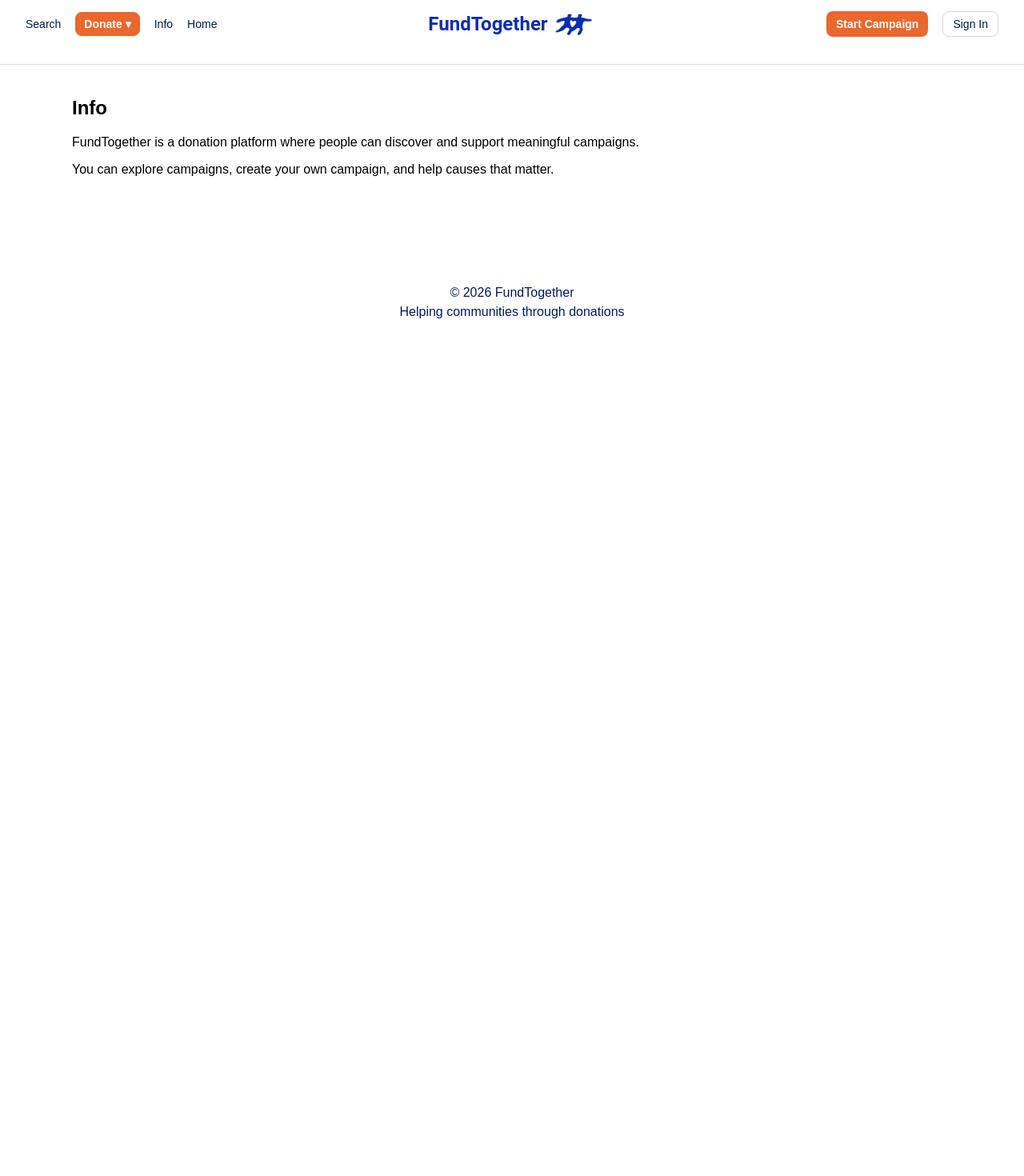
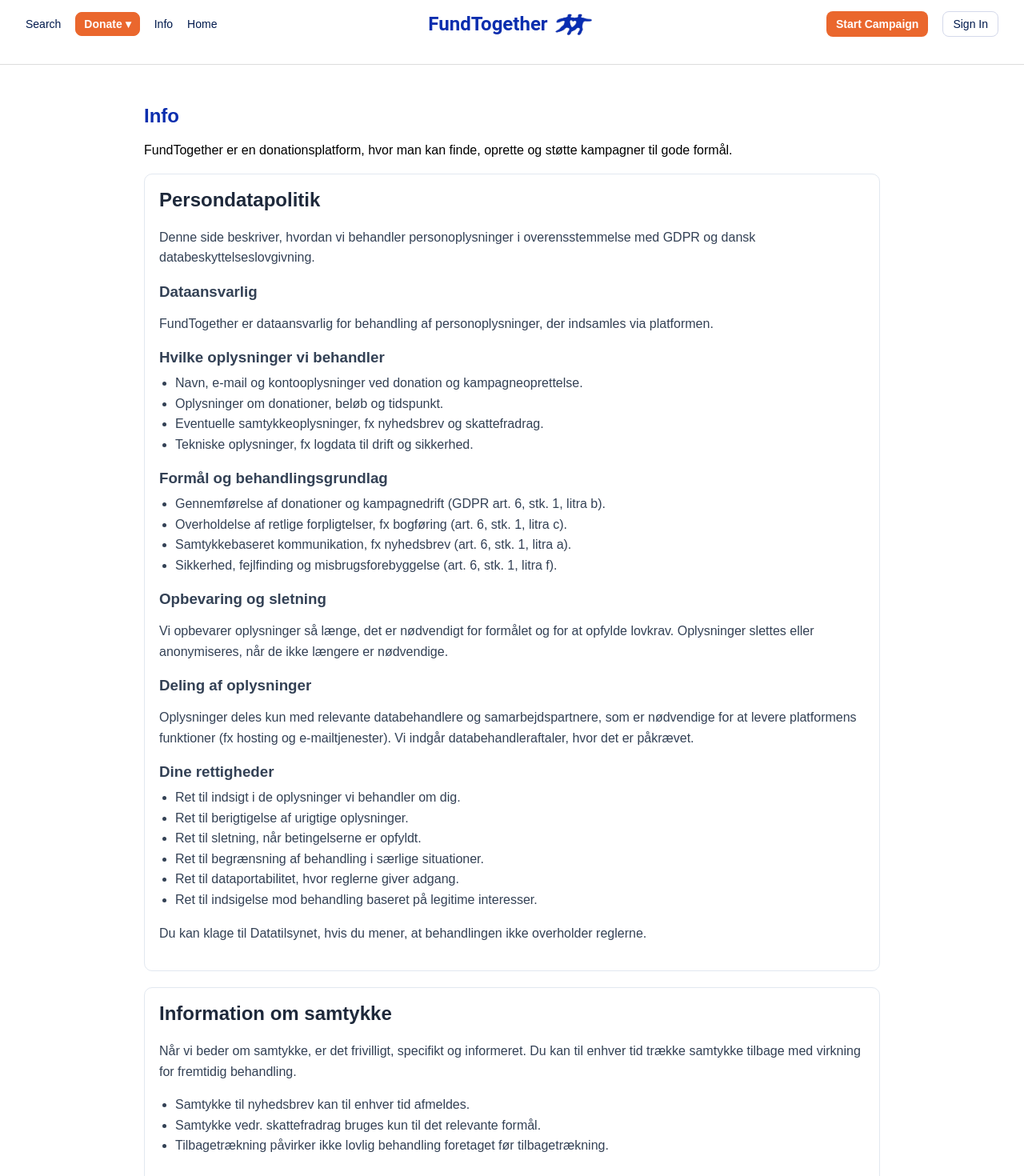
Before and after one commit to girlypop-hackathon/Donationsplatform, a React (Vite) app: page /info in a window 1280 px wide. Shown: the part 20-1490 px from the top of the page at 80% size. Before the commit the page ends 800 px from the top, so only its background shows below. Built offline with nearby package versions, Linux system fonts and the light colour scheme; no server answers.

Commit message:
Add editable profile, payment privacy info, and Danish text fixes

```diff
--- a/Frontend/App.jsx
+++ b/Frontend/App.jsx
@@ -147,7 +147,11 @@
             path="/profile"
             element={
               <ProtectedRoute isAuthenticated={isAuthenticated}>
-                <Profile authUser={authUser} />
+                <Profile
+                  authUser={authUser}
+                  authToken={authToken}
+                  onAuthUserUpdated={setAuthUser}
+                />
               </ProtectedRoute>
             }
           />
--- a/Frontend/pages/Info.jsx
+++ b/Frontend/pages/Info.jsx
@@ -2,16 +2,86 @@
 
 function Info() {
   return (
-    <section>
+    <section className="info-page">
       <h1>Info</h1>
       <p>
-        FundTogether is a donation platform where people can discover and
-        support meaningful campaigns.
+        FundTogether er en donationsplatform, hvor man kan finde, oprette og
+        støtte kampagner til gode formål.
       </p>
-      <p>
-        You can explore campaigns, create your own campaign, and help causes
-        that matter.
-      </p>
+
+      <article id="persondata" className="info-card">
+        <h2>Persondatapolitik</h2>
+        <p>
+          Denne side beskriver, hvordan vi behandler personoplysninger i
+          overensstemmelse med GDPR og dansk databeskyttelseslovgivning.
+        </p>
+
+        <h3>Dataansvarlig</h3>
+        <p>
+          FundTogether er dataansvarlig for behandling af personoplysninger, der
+          indsamles via platformen.
+        </p>
+
+        <h3>Hvilke oplysninger vi behandler</h3>
+        <ul>
+          <li>Navn, e-mail og kontooplysninger ved donation og kampagneoprettelse.</li>
+          <li>Oplysninger om donationer, beløb og tidspunkt.</li>
+          <li>Eventuelle samtykkeoplysninger, fx nyhedsbrev og skattefradrag.</li>
+          <li>Tekniske oplysninger, fx logdata til drift og sikkerhed.</li>
+        </ul>
+
+        <h3>Formål og behandlingsgrundlag</h3>
+        <ul>
+          <li>Gennemførelse af donationer og kampagnedrift (GDPR art. 6, stk. 1, litra b).</li>
+          <li>Overholdelse af retlige forpligtelser, fx bogføring (art. 6, stk. 1, litra c).</li>
+          <li>Samtykkebaseret kommunikation, fx nyhedsbrev (art. 6, stk. 1, litra a).</li>
+          <li>Sikkerhed, fejlfinding og misbrugsforebyggelse (art. 6, stk. 1, litra f).</li>
+        </ul>
+
+        <h3>Opbevaring og sletning</h3>
+        <p>
+          Vi opbevarer oplysninger så længe, det er nødvendigt for formålet
+          og for at opfylde lovkrav. Oplysninger slettes eller anonymiseres,
+          når de ikke længere er nødvendige.
+        </p>
+
+        <h3>Deling af oplysninger</h3>
+        <p>
+          Oplysninger deles kun med relevante databehandlere og
+          samarbejdspartnere, som er nødvendige for at levere platformens
+          funktioner (fx hosting og e-mailtjenester). Vi indgår
+          databehandleraftaler, hvor det er påkrævet.
+        </p>
+
+        <h3>Dine rettigheder</h3>
+        <ul>
+          <li>Ret til indsigt i de oplysninger vi behandler om dig.</li>
+          <li>Ret til berigtigelse af urigtige oplysninger.</li>
+          <li>Ret til sletning, når betingelserne er opfyldt.</li>
+          <li>Ret til begrænsning af behandling i særlige situationer.</li>
+          <li>Ret til dataportabilitet, hvor reglerne giver adgang.</li>
+          <li>Ret til indsigelse mod behandling baseret på legitime interesser.</li>
+        </ul>
+
+        <p>
+          Du kan klage til Datatilsynet, hvis du mener, at behandlingen ikke
+          overholder reglerne.
+        </p>
+      </article>
+
+      <article id="samtykke" className="info-card">
+        <h2>Information om samtykke</h2>
+        <p>
+          Når vi beder om samtykke, er det frivilligt, specifikt og informeret.
+          Du kan til enhver tid trække samtykke tilbage med virkning for
+          fremtidig behandling.
+        </p>
+        <ul>
+          <li>Samtykke til nyhedsbrev kan til enhver tid afmeldes.</li>
+          <li>Samtykke vedr. skattefradrag bruges kun til det relevante formål.</li>
+          <li>Tilbagetrækning påvirker ikke lovlig behandling foretaget før tilbagetrækning.</li>
+        </ul>
+      </article>
     </section>
   );
 }
--- a/Frontend/pages/PaymentPage.jsx
+++ b/Frontend/pages/PaymentPage.jsx
@@ -20,6 +20,7 @@
     accountNumber: '',
     isAnonymousDonation: false,
     taxDeduction: false,
+    cprNumber: '',
     donationFrequency: normalizedFrequency,
     amount: initialAmount > 0 ? String(initialAmount) : "",
     generalNewsletter: false,
@@ -91,6 +92,16 @@
     }));
   }
 
+  // Toggles tax deduction and clears CPR field when tax deduction is disabled.
+  function handleTaxDeductionChange(event) {
+    const isChecked = event.target.checked;
+    setPaymentForm((previousPaymentForm) => ({
+      ...previousPaymentForm,
+      taxDeduction: isChecked,
+      cprNumber: isChecked ? previousPaymentForm.cprNumber : '',
+    }));
+  }
+
   // Toggles anonymous donation and clears personal fields when anonymity is enabled.
   function handleAnonymousToggle (event) {
     const isAnonymousDonation = event.target.checked
@@ -102,6 +113,7 @@
       email: isAnonymousDonation ? '' : previousPaymentForm.email,
       accountNumber: isAnonymousDonation ? '' : previousPaymentForm.accountNumber,
       taxDeduction: isAnonymousDonation ? false : previousPaymentForm.taxDeduction,
+      cprNumber: isAnonymousDonation ? '' : previousPaymentForm.cprNumber,
       generalNewsletter: isAnonymousDonation ? false : previousPaymentForm.generalNewsletter
     }))
   }
@@ -128,6 +140,15 @@
 
     if (!Number.isFinite(amountValue) || amountValue <= 0) {
       return "Please enter a valid amount.";
+    }
+
+    if (paymentForm.taxDeduction) {
+      const normalizedCpr = paymentForm.cprNumber.replace(/\s+/g, '');
+      const isValidCpr = /^\d{6}-?\d{4}$/.test(normalizedCpr);
+
+      if (!isValidCpr) {
+        return 'Please enter a valid CPR number (DDMMYY-XXXX).';
+      }
     }
 
     return "";
@@ -160,6 +181,9 @@
           account_number: paymentForm.isAnonymousDonation ? 'Anonymous' : paymentForm.accountNumber.trim(),
           anonymous_donation: paymentForm.isAnonymousDonation,
           tax_deduction: paymentForm.taxDeduction,
+          cpr_number: paymentForm.taxDeduction
+            ? paymentForm.cprNumber.replace(/\s+/g, '')
+            : null,
           amount: amountValue,
           is_subscription: paymentForm.donationFrequency === 'monthly',
           general_newsletter: paymentForm.generalNewsletter,
@@ -197,6 +221,16 @@
           value={Number.isFinite(campaignId) ? campaignId : ""}
           disabled
         />
+
+        <label className='payment-checkbox'>
+          <input
+            name='isAnonymousDonation'
+            type='checkbox'
+            checked={paymentForm.isAnonymousDonation}
+            onChange={handleAnonymousToggle}
+          />
+          Make this donation anonymous
+        </label>
 
         <fieldset className="payment-frequency-group payment-frequency-highlight">
           <legend>Choose payment type</legend>
@@ -274,24 +308,30 @@
 
         <label className='payment-checkbox'>
           <input
-            name='isAnonymousDonation'
-            type='checkbox'
-            checked={paymentForm.isAnonymousDonation}
-            onChange={handleAnonymousToggle}
-          />
-          Make this donation anonymous
-        </label>
-
-        <label className='payment-checkbox'>
-          <input
             name='taxDeduction'
             type='checkbox'
             checked={paymentForm.taxDeduction}
-            onChange={handleCheckboxChange}
+            onChange={handleTaxDeductionChange}
             disabled={paymentForm.isAnonymousDonation}
           />
-          Skattefradrag
+          Tax deduction
         </label>
+
+        {paymentForm.taxDeduction && !paymentForm.isAnonymousDonation && (
+          <>
+            <label htmlFor="cprNumber">CPR-nummer</label>
+            <input
+              id="cprNumber"
+              name="cprNumber"
+              type="text"
+              placeholder="DDMMYY-XXXX"
+              value={paymentForm.cprNumber}
+              onChange={handleInputChange}
+              required={paymentForm.taxDeduction}
+              inputMode="numeric"
+            />
+          </>
+        )}
 
         <label className="payment-checkbox">
           <input
@@ -315,6 +355,15 @@
             Back to campaign
           </Link>
         </div>
+
+        <p className="payment-privacy-note">
+          Ved at fortsætte accepterer du vores behandling af personoplysninger.
+          Læs mere i vores{' '}
+          <Link to="/info#persondata" className="payment-privacy-link">
+            persondatapolitik og samtykkeinfo
+          </Link>
+          .
+        </p>
       </form>
     </section>
   );
--- a/Frontend/styles/global.css
+++ b/Frontend/styles/global.css
@@ -709,6 +709,41 @@
   cursor: pointer;
 }
 
+.auth-card-form {
+  display: grid;
+  gap: 10px;
+  max-width: 560px;
+}
+
+.auth-card-form label {
+  font-weight: 600;
+  color: #333;
+}
+
+.auth-card-form input {
+  width: 100%;
+  box-sizing: border-box;
+  border: 1px solid #ddd;
+  border-radius: 8px;
+  padding: 10px;
+}
+
+.auth-card-form button {
+  width: fit-content;
+  border: none;
+  border-radius: 8px;
+  padding: 10px 14px;
+  color: #fff;
+  background: #0b2eae;
+  cursor: pointer;
+  font-weight: 700;
+}
+
+.auth-card-form button:disabled {
+  opacity: 0.65;
+  cursor: not-allowed;
+}
+
 .auth-card form button + button {
   margin-top: 10px;
 }
@@ -1067,12 +1102,13 @@
 
 .payment-form {
   display: grid;
-  gap: 10px;
+  gap: 14px;
 }
 
 .payment-form label {
   font-weight: 600;
   color: #333;
+  margin-bottom: 2px;
 }
 
 .payment-form input[type='text'],
@@ -1096,6 +1132,7 @@
   align-items: center;
   gap: 8px;
   font-weight: 500;
+  margin: 2px 0;
 }
 
 .payment-checkbox input[type='checkbox'] {
@@ -1189,9 +1226,11 @@
 .payment-actions button {
   border: none;
   border-radius: 8px;
-  padding: 10px 14px;
+  padding: 12px 18px;
   background: #EA672D;
   color: #fff;
+  font-weight: 700;
+  font-size: 1rem;
   cursor: pointer;
 }
 
@@ -1206,6 +1245,59 @@
   font-weight: 600;
 }
 
+.payment-privacy-note {
+  margin: 4px 0 0;
+  font-size: 0.92rem;
+  color: #475569;
+  line-height: 1.5;
+}
+
+.payment-privacy-link {
+  color: #0B2EAE;
+  font-weight: 600;
+  text-decoration: underline;
+}
+
+.info-page {
+  max-width: 920px;
+  margin: 30px auto;
+  padding: 0 16px 30px;
+}
+
+.info-page h1 {
+  margin-top: 0;
+  color: #0B2EAE;
+}
+
+.info-card {
+  margin-top: 20px;
+  padding: 18px;
+  border: 1px solid #e2e8f0;
+  border-radius: 10px;
+  background: #fff;
+}
+
+.info-card h2 {
+  margin-top: 0;
+  color: #1e293b;
+}
+
+.info-card h3 {
+  margin-bottom: 6px;
+  color: #334155;
+}
+
+.info-card p,
+.info-card li {
+  color: #334155;
+  line-height: 1.6;
+}
+
+.info-card ul {
+  margin-top: 8px;
+  padding-left: 20px;
+}
+
 .payment-input-disabled {
   background-color: #f1f1f1;
   color: #7b7b7b;
```
Also changed, not shown: Frontend/pages/Profile.jsx (+108 -17 lines), 1 other file (tests, documents, lock files or other folders).
